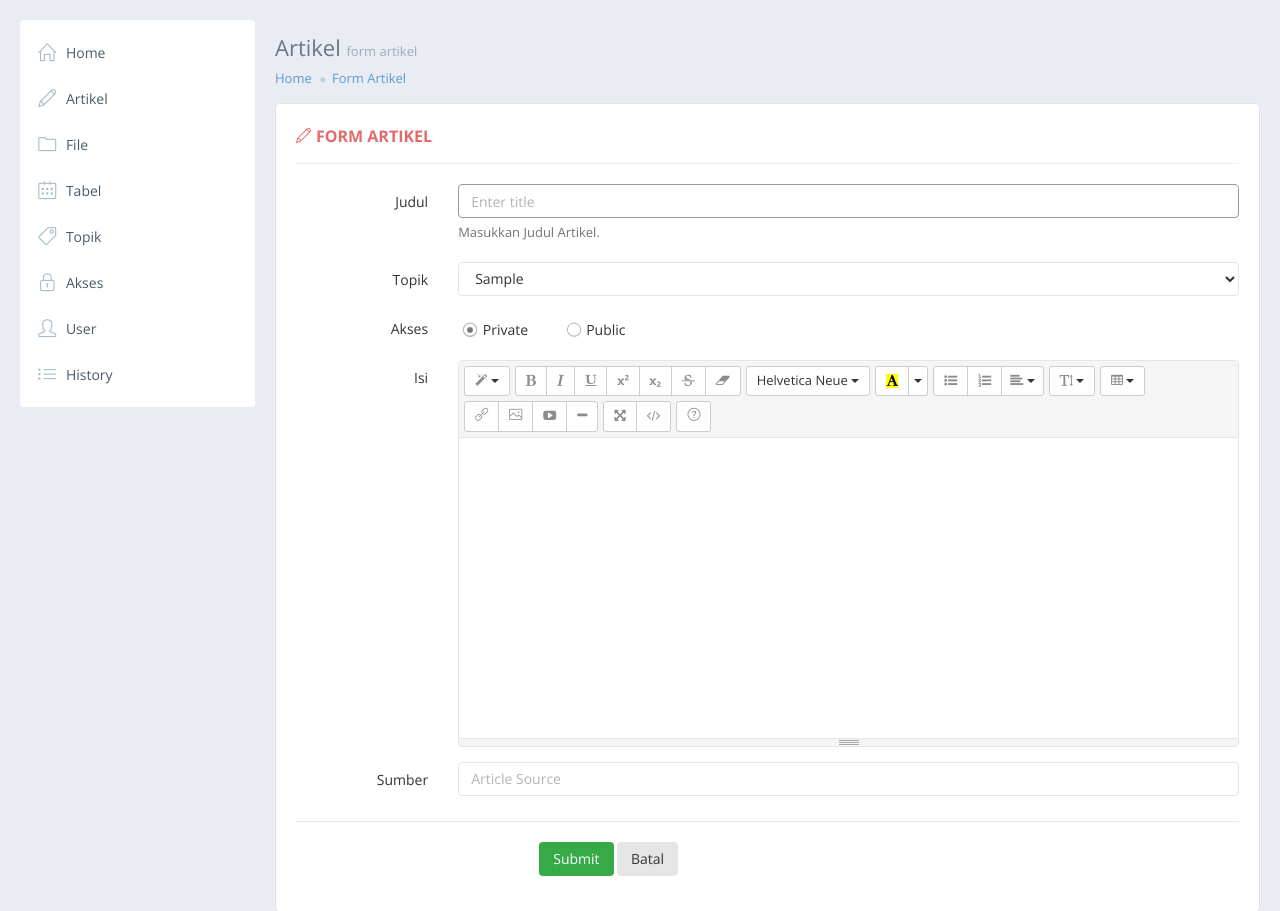
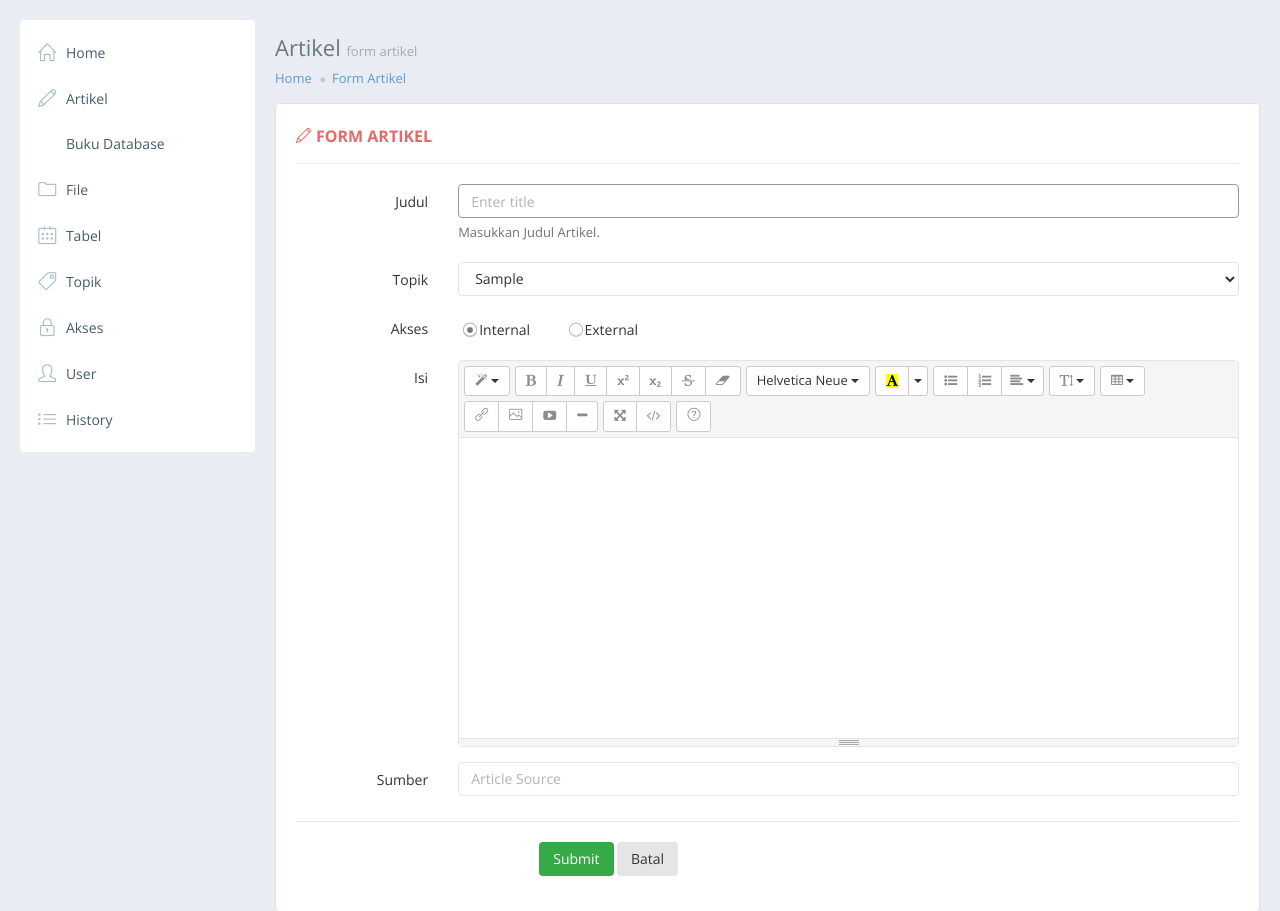
Before and after one commit to skrips/skripsit, a CodeIgniter app: page /skripsit/index.php/ctl/admin in a window 1280 px wide. Shown: the part 75-986 px from the top of the page. Run offline with CodeIgniter, Linux system fonts and the light colour scheme; the visitor is signed in with stand-in values (Sample User, id 1); tables that the repository leaves empty or names only in its code hold one stand-in row (values such as "Sample post").

Commit message:
push 1 dari dayat

```diff
--- a/application/config/database.php
+++ b/application/config/database.php
@@ -77,8 +77,8 @@ $db['default'] = array(
 	'dsn'	=> '',
 	'hostname' => 'localhost',
 	'username' => 'root',
-	'password' => '',
-	'database' => 'ctl',
+	'password' => 'carisendiri',
+	'database' => 'timeline',
 	'dbdriver' => 'mysqli',
 	'dbprefix' => '',
 	'pconnect' => FALSE,
--- a/application/views/defcont.php
+++ b/application/views/defcont.php
@@ -81,8 +81,8 @@
                                     <label class="col-md-2 control-label">Akses</label>
                                     <div class="col-md-10">
                                         <div class="radio-list">
-                                            <label class="radio-inline"><input type="radio" name="akses" id="akses1" value="Private" checked> Private</label>
-                                            <label class="radio-inline"><input type="radio" name="akses" id="akses2" value="Public"> Public </label>
+                                            <label class="radio-inline"><input type="radio" name="akses" id="akses1" value="Private" checked>Internal</label>
+                                            <label class="radio-inline"><input type="radio" name="akses" id="akses2" value="Public">External</label>
                                         </div>
 
                                     </div>
--- a/application/views/sidebar.php
+++ b/application/views/sidebar.php
@@ -11,6 +11,12 @@
                 <a href="#">
                     <i class="icon-pencil"></i>
                     <span class="title">Artikel</span>
+                </a>
+            </li>
+            <li>
+                <a href="#">
+                    <i class="icon-book"></i>
+                    <span class="title">Buku Database</span>
                 </a>
             </li>
             <li>
--- a/application/views/sidebar2.php
+++ b/application/views/sidebar2.php
@@ -11,6 +11,12 @@
                 <a href="#">
                     <i class="icon-pencil"></i>
                     <span class="title">Artikel</span>
+                </a>
+            </li>
+            <li>
+                <a href="#">
+                    <i class="icon-book"></i>
+                    <span class="title">Buku Database</span>
                 </a>
             </li>
             <li>
```
